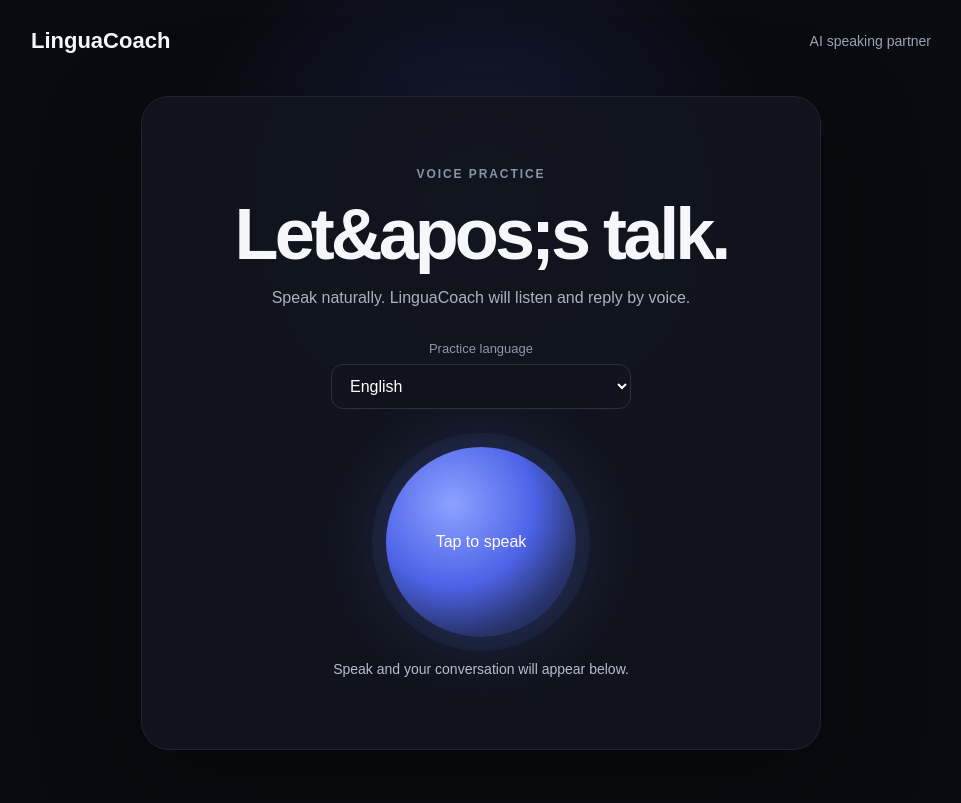
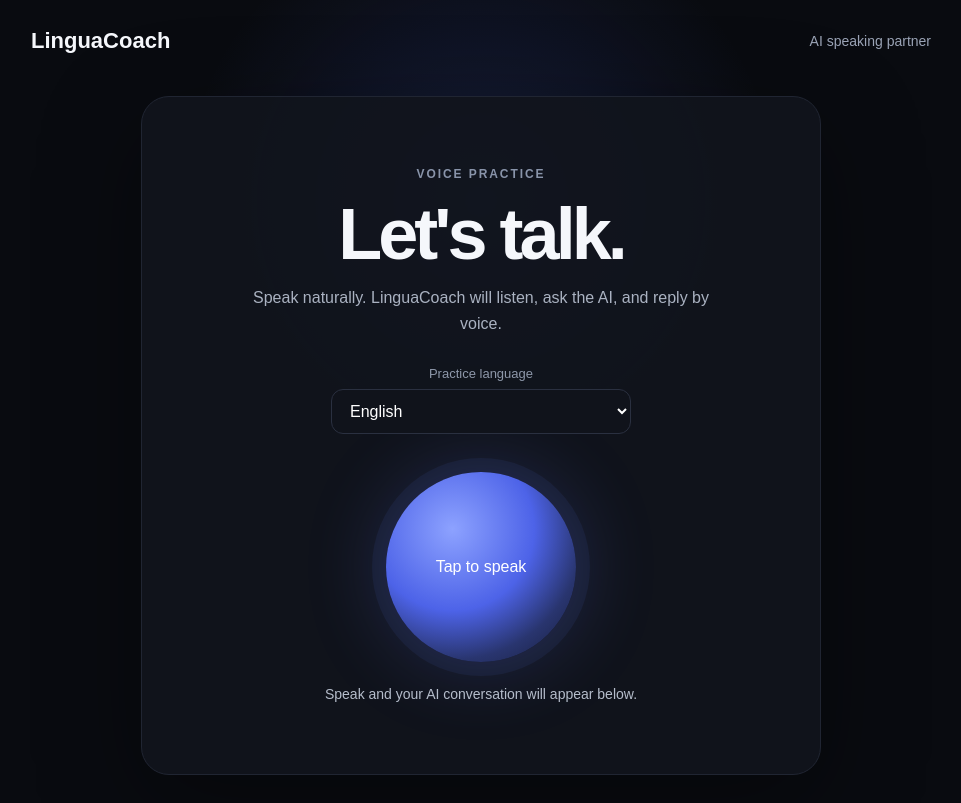
Before and after one commit to Lavojha/linguaCoach, a Next.js app: page / in a window 1280 px wide. Shown: the whole page, without its empty margins (159-1120 px from the left). Built offline with nearby package versions, Linux system fonts and the light colour scheme.

Commit message:
feat: connect conversation UI to AI API

```diff
--- a/app/page.tsx
+++ b/app/page.tsx
@@ -9,10 +9,7 @@ type Recognition = {
   onresult: ((event: RecognitionEventLike) => void) | null;
   onend: (() => void) | null; onerror: (() => void) | null;
 };
-type SpeechWindow = Window & {
-  SpeechRecognition?: new () => Recognition;
-  webkitSpeechRecognition?: new () => Recognition;
-};
+type SpeechWindow = Window & { SpeechRecognition?: new () => Recognition; webkitSpeechRecognition?: new () => Recognition };
 
 export default function Home() {
   const [language, setLanguage] = useState("English");
@@ -27,91 +24,72 @@ export default function Home() {
     const SpeechRecognition = w.SpeechRecognition || w.webkitSpeechRecognition;
     if (!SpeechRecognition) { setSupported(false); return; }
     const instance = new SpeechRecognition();
-    instance.interimResults = true;
-    instance.continuous = false;
-    recognition.current = instance;
-
+    instance.interimResults = true; instance.continuous = false; recognition.current = instance;
     instance.onresult = (event) => {
-      let text = "";
-      for (let i = 0; i < event.results.length; i++) text += event.results[i][0].transcript;
+      let text = ""; for (let i = 0; i < event.results.length; i++) text += event.results[i][0].transcript;
       setTranscript(text);
     };
-
     instance.onend = () => {
       setListening(false);
-      setTranscript((current) => {
+      setTranscript(current => {
         const spoken = current.trim();
         if (spoken) {
-          setMessages((items) => [...items, { role: "user", text: spoken }]);
-          respond(spoken);
+          setMessages(items => [...items, { role: "user", text: spoken }]);
+          askCoach(spoken);
         }
         return "";
       });
     };
     instance.onerror = () => setListening(false);
     return () => instance.stop();
-  }, []);
+  }, [language]);
 
-  function respond(spoken: string) {
-    const reply = language === "Hindi"
-      ? "Good job. Tell me a little more about that."
-      : language === "Spanish"
-      ? "Muy bien. Cuéntame un poco más sobre eso."
-      : "Good job. Tell me a little more about that.";
-
-    setMessages((items) => [...items, { role: "coach", text: reply }]);
-
-    if ("speechSynthesis" in window) {
-      window.speechSynthesis.cancel();
-      const utterance = new SpeechSynthesisUtterance(reply);
-      utterance.lang = language === "Hindi" ? "hi-IN" : language === "Spanish" ? "es-ES" : "en-US";
-      window.speechSynthesis.speak(utterance);
+  async function askCoach(spoken: string) {
+    try {
+      const response = await fetch("/api/chat", {
+        method: "POST",
+        headers: { "Content-Type": "application/json" },
+        body: JSON.stringify({ language, message: spoken })
+      });
+      const data = await response.json();
+      const reply = data.reply || data.error || "I couldn't respond right now.";
+      setMessages(items => [...items, { role: "coach", text: reply }]);
+      if ("speechSynthesis" in window) {
+        window.speechSynthesis.cancel();
+        const utterance = new SpeechSynthesisUtterance(reply);
+        utterance.lang = language === "Hindi" ? "hi-IN" : language === "Spanish" ? "es-ES" : language === "French" ? "fr-FR" : language === "German" ? "de-DE" : language === "Japanese" ? "ja-JP" : "en-US";
+        window.speechSynthesis.speak(utterance);
+      }
+    } catch {
+      setMessages(items => [...items, { role: "coach", text: "Connection error. Please try again." }]);
     }
   }
 
   function toggleListening() {
     if (!supported || !recognition.current) return;
     if (listening) { recognition.current.stop(); return; }
-
-    const locale = language === "English" ? "en-US" : language === "Hindi" ? "hi-IN" :
-      language === "Spanish" ? "es-ES" : language === "French" ? "fr-FR" :
-      language === "German" ? "de-DE" : "ja-JP";
-
-    recognition.current.lang = locale;
-    setTranscript("");
-    recognition.current.start();
-    setListening(true);
+    const locale = language === "English" ? "en-US" : language === "Hindi" ? "hi-IN" : language === "Spanish" ? "es-ES" : language === "French" ? "fr-FR" : language === "German" ? "de-DE" : "ja-JP";
+    recognition.current.lang = locale; setTranscript(""); recognition.current.start(); setListening(true);
   }
 
   return (
     <main className="shell">
       <header className="hero"><div className="brand">LinguaCoach</div><div className="status">AI speaking partner</div></header>
-
       <section className="card">
         <p className="eyebrow">VOICE PRACTICE</p>
-        <h1>{listening ? "I&apos;m listening." : "Let&apos;s talk."}</h1>
-        <p className="sub">Speak naturally. LinguaCoach will listen and reply by voice.</p>
-
+        <h1>{listening ? "I'm listening." : "Let's talk."}</h1>
+        <p className="sub">Speak naturally. LinguaCoach will listen, ask the AI, and reply by voice.</p>
         <label className="label" htmlFor="language">Practice language</label>
         <select id="language" value={language} onChange={e => setLanguage(e.target.value)} disabled={listening}>
           {["English","Hindi","Spanish","French","German","Japanese"].map(x => <option key={x}>{x}</option>)}
         </select>
-
         <button className={listening ? "orb listening" : "orb"} onClick={toggleListening} disabled={!supported}>
           <span>{!supported ? "Voice unavailable" : listening ? "Stop listening" : "Tap to speak"}</span>
         </button>
-
-        <div className="transcript">{transcript || (listening ? "Waiting for your voice…" : "Speak and your conversation will appear below.")}</div>
-
+        <div className="transcript">{transcript || (listening ? "Waiting for your voice…" : "Speak and your AI conversation will appear below.")}</div>
         <div className="conversation">
-          {messages.map((message, index) => (
-            <div key={index} className={message.role === "user" ? "message user" : "message coach"}>
-              <span>{message.role === "user" ? "You" : "Coach"}</span>
-              <p>{message.text}</p>
-            </div>
-          ))}
+          {messages.map((message, index) => <div key={index} className={message.role === "user" ? "message user" : "message coach"}><span>{message.role === "user" ? "You" : "Coach"}</span><p>{message.text}</p></div>)}
         </div>
-
         {!supported && <div className="warning">Try Chrome or Edge for browser voice support.</div>}
       </section>
     </main>
```
